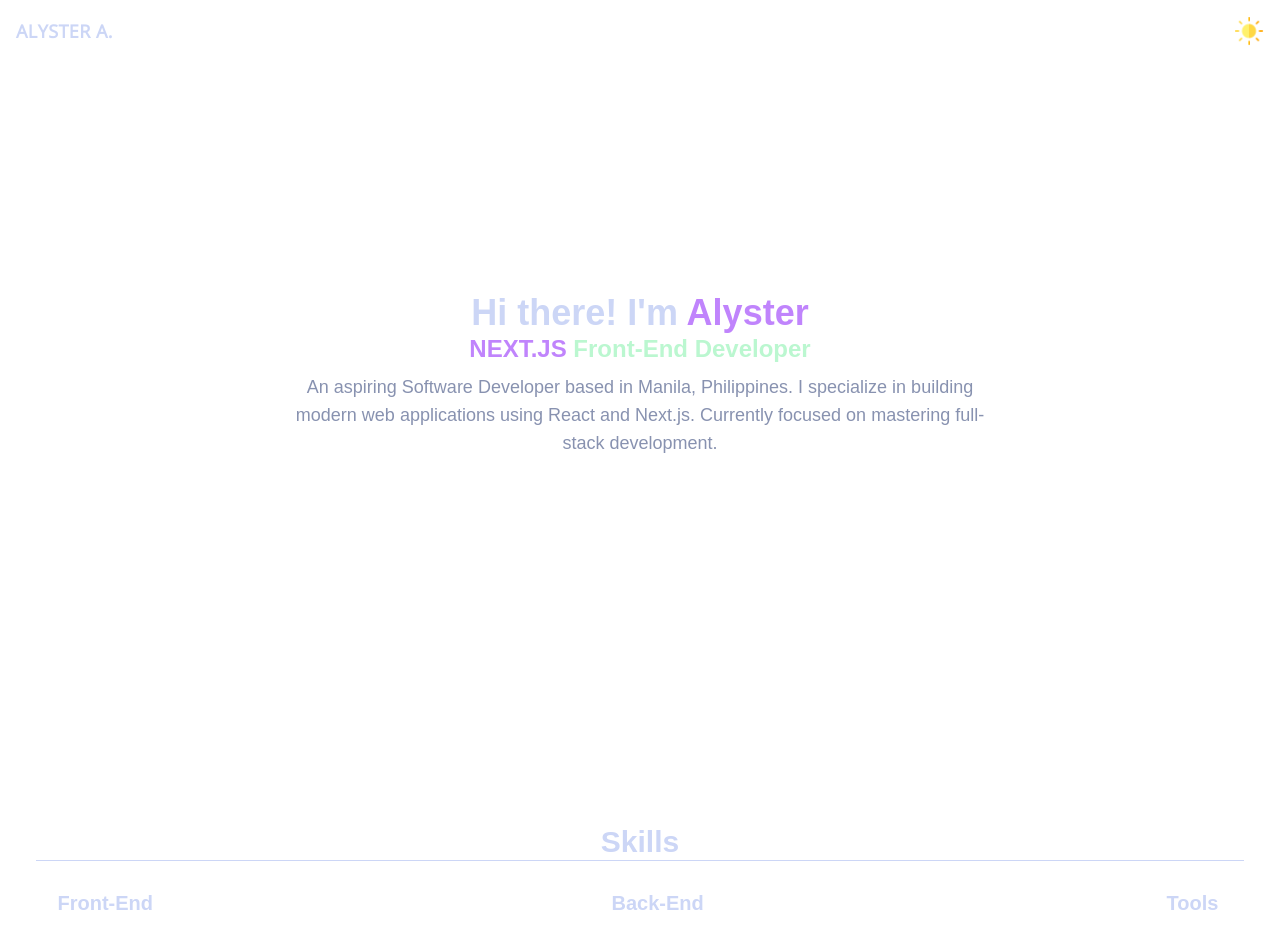
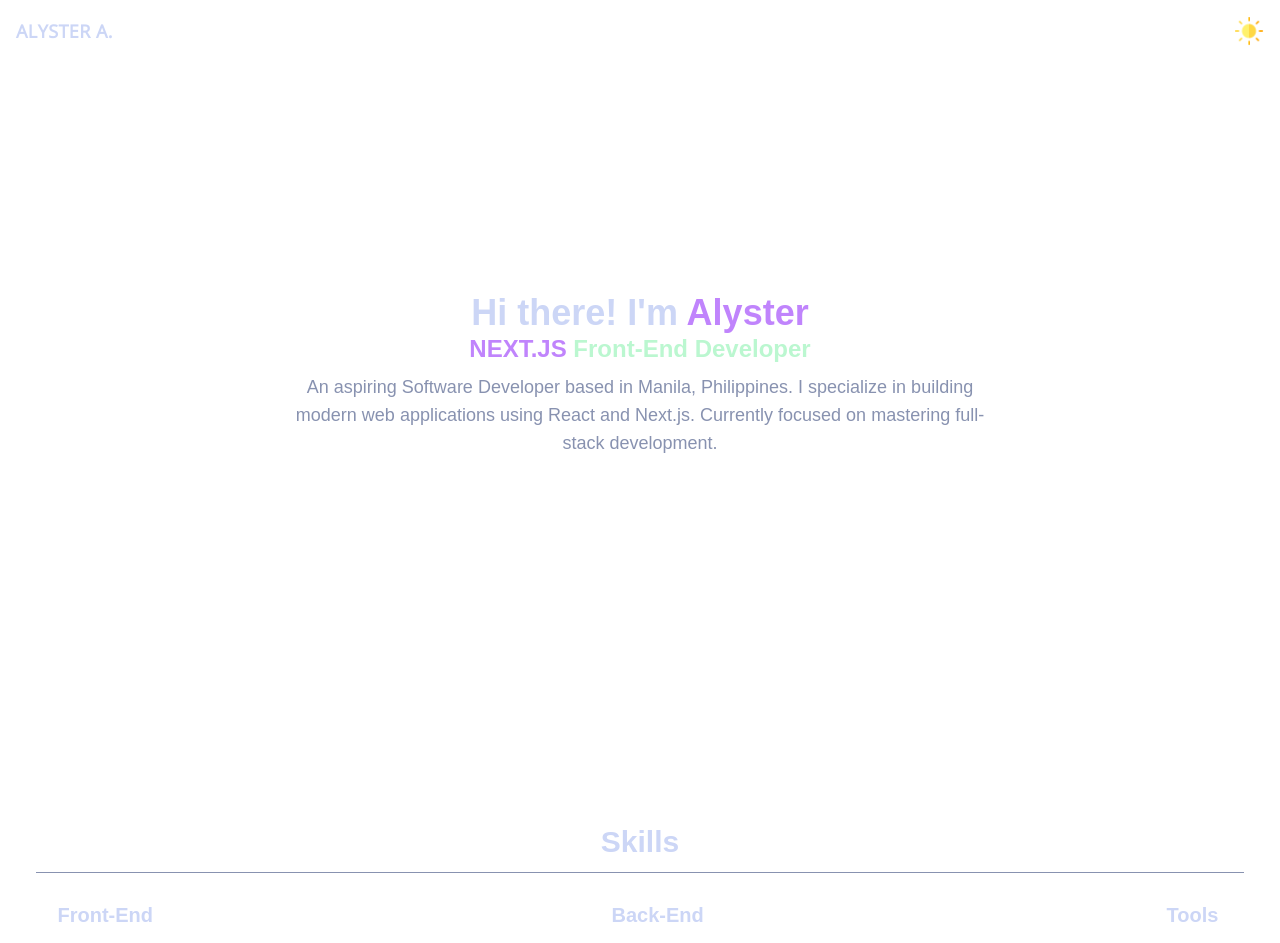
Before and after one commit to alysteragno/Professional-Website, a Next.js app in the folder professional-website/: page / in a window 1280 px wide. Shown: the top 943 px of the page. Built offline with nearby package versions, Linux system fonts and the light colour scheme; a web font is replaced by a local one.

Commit message:
style(skills): changed border bottom color to color quaternary as defined in globals.css

```diff
--- a/professional-website/src/app/components/skills/skills.tsx
+++ b/professional-website/src/app/components/skills/skills.tsx
@@ -87,7 +87,13 @@ export default function Skills() {
   return (
     <section className="p-6"
              id='skills'>
-  <h2 className="text-3xl font-bold mb-4 text-center border-b-1">Skills</h2>
+  <h2
+  className="text-3xl font-bold mb-4 pb-3 text-center border-b-[0.1px]"
+  style={{ borderColor: "var(--color-quaternary)" }}
+>
+  Skills
+</h2>
+
   <div className="flex justify-between mt-7">
     <div>
       <h2 className="text-xl font-bold mb-4 text-center">Front-End</h2>
```
Also changed, not shown: professional-website/src/app/components/skills/skillsInfo.tsx (added).
